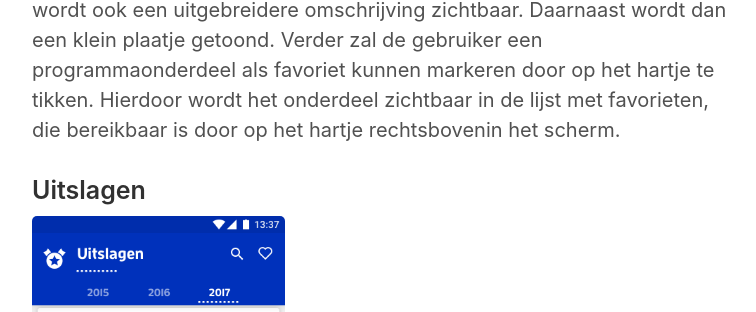
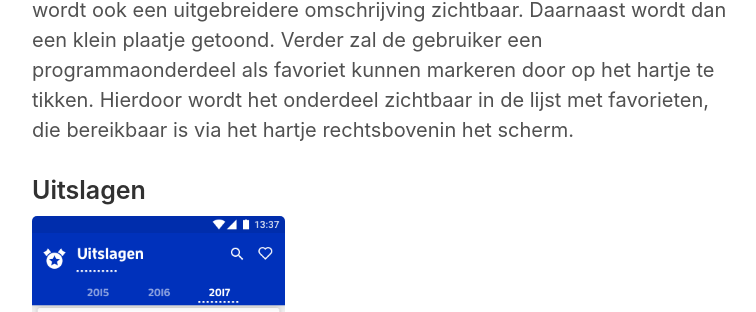
Before and after one commit to move4mobile/geekbites, a Jekyll site: the page built from _posts/2017-03-29-lichtstad-android-2.md, in a window 1280 px wide and 900 px high, scrolled down 1022 px. Shown: the part 442-754 px from the top of the window, without its empty margins (258-1014 px from the left). Built offline with Jekyll 4.4.1, drawn with Linux system fonts in a browser that asks for light colours; comment, search, counter and statistics services are not loaded; some of the changed text lies outside the part shown.

Commit message:
Fix odd sentence

```diff
--- a/_posts/2017-03-29-lichtstad-android-2.md
+++ b/_posts/2017-03-29-lichtstad-android-2.md
@@ -14,7 +14,7 @@ De applicatie zal bestaan uit vier onderdelen: Programma, Uitslagen, Foto's en V
 
 ### Programma
 <img alt="Ontwerp onderdeel programma" src="/assets/lichtstad-android-2/program.png" style="max-height: 50vh;"/>
-Het onderdeel programma is in deze applicatie oranje. In dit onderdeel is het mogelijk het programma van de feestweek te bekijken. Bovenin kan worden gekozen voor welke datum de gebruiker het programma wil zien. Verder kan de gebruiker naar links en rechts vegen om van dag te wisselen. Van elk programmaonderdeel wordt standaard de titel, tijd en locatie getoond. Door op het vlak van het programmaonderdeel te tikken wordt ook een uitgebreidere omschrijving zichtbaar. Daarnaast wordt dan een klein plaatje getoond. Verder zal de gebruiker een programmaonderdeel als favoriet kunnen markeren door op het hartje te tikken. Hierdoor wordt het onderdeel zichtbaar in de lijst met favorieten, die bereikbaar is door op het hartje rechtsbovenin het scherm.
+Het onderdeel programma is in deze applicatie oranje. In dit onderdeel is het mogelijk het programma van de feestweek te bekijken. Bovenin kan worden gekozen voor welke datum de gebruiker het programma wil zien. Verder kan de gebruiker naar links en rechts vegen om van dag te wisselen. Van elk programmaonderdeel wordt standaard de titel, tijd en locatie getoond. Door op het vlak van het programmaonderdeel te tikken wordt ook een uitgebreidere omschrijving zichtbaar. Daarnaast wordt dan een klein plaatje getoond. Verder zal de gebruiker een programmaonderdeel als favoriet kunnen markeren door op het hartje te tikken. Hierdoor wordt het onderdeel zichtbaar in de lijst met favorieten, die bereikbaar is via het hartje rechtsbovenin het scherm.
 
 ### Uitslagen
 <img alt="Ontwerp onderdeel uitslagen" src="/assets/lichtstad-android-2/result.png" style="max-height: 50vh;"/>
```
